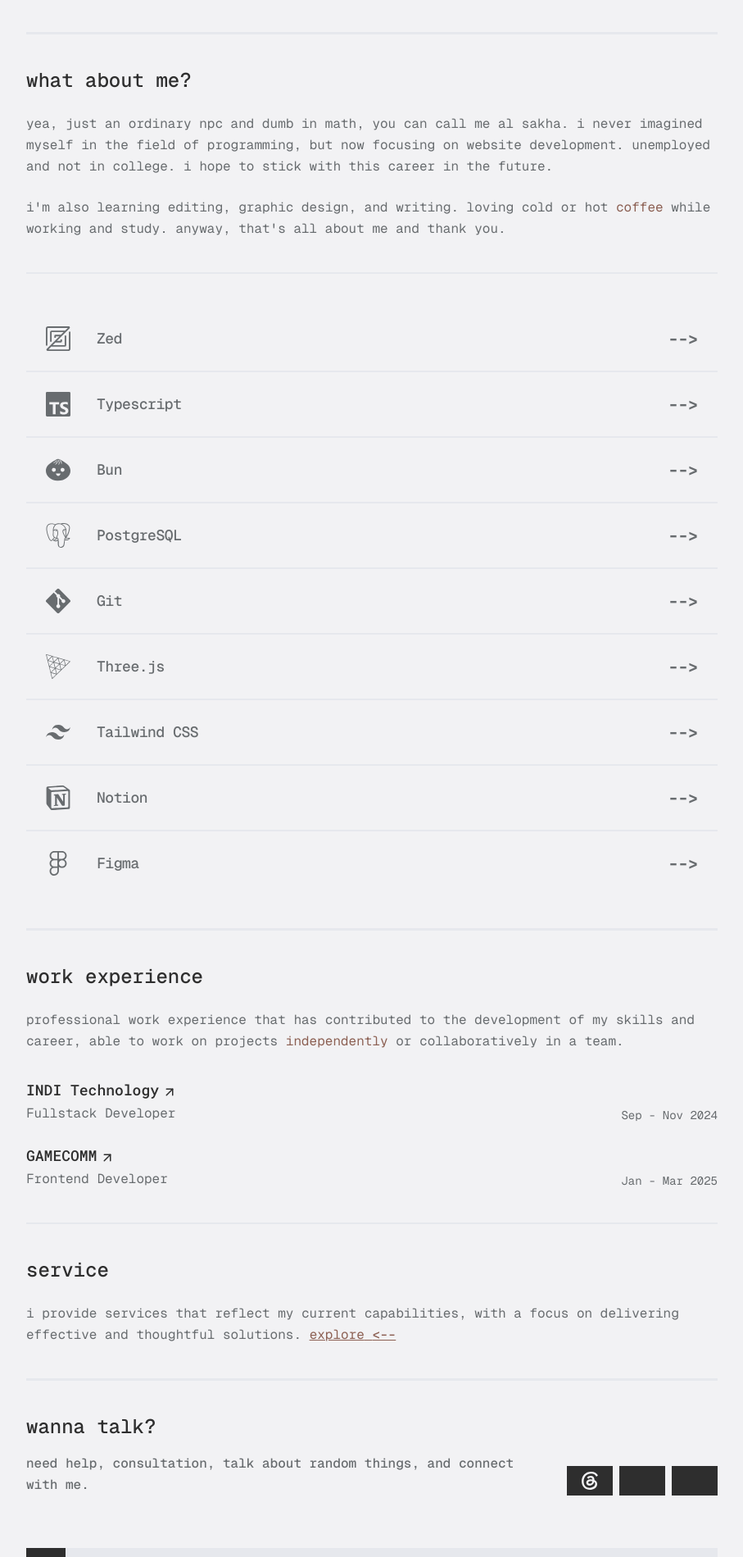
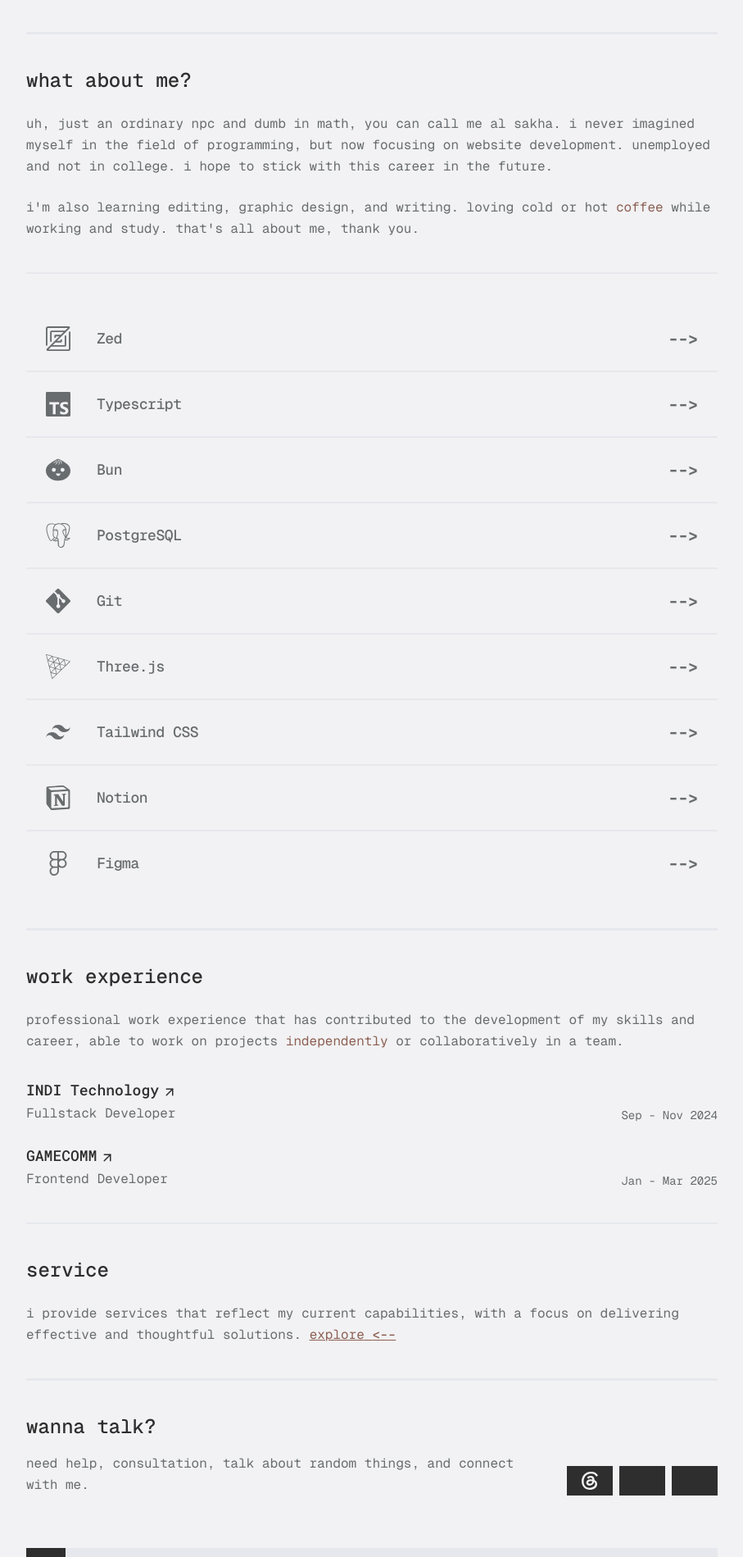
Before and after one commit to IRTIDEATH/Al-Sakha, a Next.js app: page / in a window 1280 px wide. Shown: the part 320-2219 px from the top of the page at 82% size, without its empty margins (186-1093 px from the left). Built offline with nearby package versions, Linux system fonts and the light colour scheme; some icons are missing; a web font is replaced by a local one.

Commit message:
feat: adjustment font and text

```diff
--- a/app/layout.tsx
+++ b/app/layout.tsx
@@ -61,7 +61,8 @@
 export const metadata: Metadata = {
   metadataBase: new URL("https://irtideath.engineer"),
   title: "Irtideath | npc",
-  description: "gray, cozy as a cat taking a nap.",
+  description:
+    "gray, cozy as a cat taking a nap. just an ordinary npc and dumb in math, you can call me al sakha. i never imagined myself in the field of programming.",
   keywords: [
     "software engineer",
     "web developer",
@@ -98,7 +99,8 @@
   ],
   openGraph: {
     title: "Irtideath | npc",
-    description: "gray, cozy as a cat taking a nap.",
+    description:
+      "gray, cozy as a cat taking a nap. just an ordinary npc and dumb in math, you can call me al sakha. i never imagined myself in the field of programming.",
     url: "https://irtideath.engineer",
     siteName: "irtideath.engineer",
     type: "website",
--- a/components/animate/morphing-dialog.tsx
+++ b/components/animate/morphing-dialog.tsx
@@ -243,7 +243,7 @@
         <>
           <motion.div
             key={`backdrop-${uniqueId}`}
-            className="fixed inset-0 h-full w-full bg-white/40 backdrop-blur-xs dark:bg-black/40"
+            className="fixed inset-0 h-full w-full bg-foreground/80"
             initial={{ opacity: 0 }}
             animate={{ opacity: 1 }}
             exit={{ opacity: 0 }}
--- a/components/pages/home/about-section.tsx
+++ b/components/pages/home/about-section.tsx
@@ -5,15 +5,15 @@
     <section className="mx-auto w-full">
       <h1 className="mb-6 font-medium text-2xl">what about me?</h1>
       <p className="mb-6 w-full text-start text-[16px] text-zeta">
-        yea, just an ordinary npc and dumb in math, you can call me al sakha. i{" "}
+        uh, just an ordinary npc and dumb in math, you can call me al sakha. i{" "}
         never imagined myself in the field of programming, but now focusing on
         website development. unemployed and not in college. i hope to stick with
         this career in the future.
       </p>
       <p className="w-full text-start text-[16px] text-zeta">
         i&apos;m also learning editing, graphic design, and writing. loving cold
-        or hot <CoffeeText>coffee</CoffeeText> while working and study. anyway,
-        that&apos;s all about me and thank you.
+        or hot <CoffeeText>coffee</CoffeeText> while working and study.
+        that&apos;s all about me, thank you.
       </p>
     </section>
   );
--- a/components/pages/home/chatme-section.tsx
+++ b/components/pages/home/chatme-section.tsx
@@ -7,7 +7,7 @@
     <section className="flex w-full flex-col justify-between gap-4 md:flex-row md:items-end md:gap-11">
       <div>
         <h2 className="mb-4 font-medium text-2xl">wanna talk?</h2>
-        <p className="w-full text-start font-medium text-[16px] text-zeta">
+        <p className="w-full text-start text-[16px] text-zeta">
           need help, consultation, talk about random things, and connect with
           me.
         </p>
--- a/components/pages/project/card-project-section.tsx
+++ b/components/pages/project/card-project-section.tsx
@@ -170,7 +170,7 @@
                 >
                   <MorphingDialogTrigger>
                     <div className="relative h-40 w-28">
-                      <div className="absolute z-10 h-full w-full bg-foreground transition-all duration-400 ease-in-out hover:bg-transparent hover:shadow-shadow" />
+                      <div className="absolute z-10 h-full w-full bg-suram/70 transition-all duration-400 ease-in-out hover:bg-transparent hover:shadow-shadow" />
                       <MorphingDialogImage
                         src={item.image}
                         alt={item.name}
--- a/components/pages/project/more-on-github-section.tsx
+++ b/components/pages/project/more-on-github-section.tsx
@@ -16,7 +16,7 @@
       <section className="flex w-full flex-col justify-between">
         <h2 className="mb-2 font-medium text-[20px]">more on Github!</h2>
         <p className="font-medium text-[16px] text-zeta">
-          explore more projects on my gitHub! feel free to contribute, or drop a{" "}
+          explore more projects on my github. feel free to contribute, or drop a{" "}
           <CoffeeText>star</CoffeeText> if you find something useful.
         </p>
         <div className="mt-6 flex w-full flex-col-reverse items-start justify-start gap-4 md:flex-row md:items-center md:justify-between md:gap-0">
```
